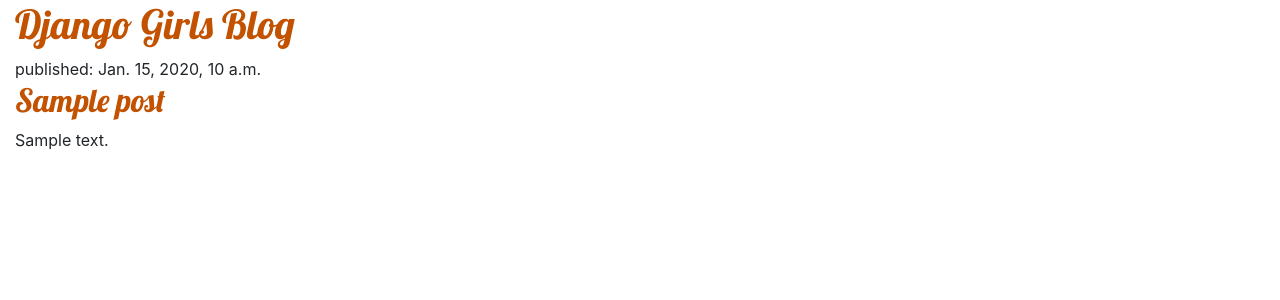
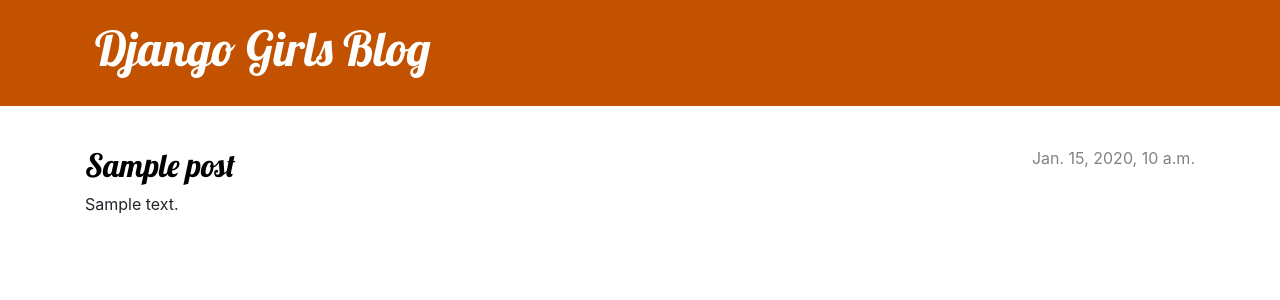
Before and after one commit to harwooddj/my-first-blog, a Django app: page / in a window 1280 px wide. Shown: the top 300 px of the page. Run offline with Django 3.2, Linux system fonts and the light colour scheme; tables that the repository leaves empty hold one stand-in row (values such as "Sample post").

Commit message:
added post detail

```diff
--- a/blog/static/css/blog.css
+++ b/blog/static/css/blog.css
@@ -1,8 +1,70 @@
-h1 a, h2 a {
-    color: #C25100;
-    font-family: 'Lobster';
+.page-header {
+    background-color: #C25100;
+    margin-top: 0;
+    margin-bottom: 40px;
+    padding: 20px 20px 20px 40px;
 }
 
-body {
-    padding-left: 15px;
+.page-header h1,
+.page-header h1 a,
+.page-header h1 a:visited,
+.page-header h1 a:active {
+    color: #ffffff;
+    font-size: 36pt;
+    text-decoration: none;
 }
+
+h1,
+h2,
+h3,
+h4 {
+    font-family: 'Lobster', cursive;
+}
+
+.date {
+    color: #828282;
+}
+
+.save {
+    float: right;
+}
+
+.post-form textarea,
+.post-form input {
+    width: 100%;
+}
+
+.top-menu,
+.top-menu:hover,
+.top-menu:visited {
+    color: #ffffff;
+    float: right;
+    font-size: 26pt;
+    margin-right: 20px;
+}
+
+.post {
+    margin-bottom: 70px;
+}
+
+.post h2 a,
+.post h2 a:visited {
+    color: #000000;
+}
+
+.post > .date,
+.post > .actions {
+    float: right;
+}
+
+.btn-default,
+.btn-default:visited {
+    color: #C25100;
+    background: none;
+    border-color: #C25100;
+}
+
+.btn-default:hover {
+    color: #FFFFFF;
+    background-color: #C25100;
+}
--- /dev/null
+++ b/blog/templates/blog/base.html
@@ -0,0 +1,25 @@
+{% load static %}
+<!DOCTYPE html>
+<html>
+    <head>
+        <link rel="stylesheet" href="https://cdn.jsdelivr.net/npm/bootstrap@4.5.3/dist/css/bootstrap.min.css" integrity="sha384-TX8t27EcRE3e/ihU7zmQxVncDAy5uIKz4rEkgIXeMed4M0jlfIDPvg6uqKI2xXr2" crossorigin="anonymous">
+        <link href="//fonts.googleapis.com/css?family=Lobster&subset=latin,latin-ext" rel="stylesheet" type="text/css">
+        <link rel="stylesheet" href="{% static 'css/blog.css' %}">
+        <title>Django Girls blog</title>
+    </head>
+    <body>
+        <header class="page-header">
+          <div class="container">
+              <h1><a href="/">Django Girls Blog</a></h1>
+          </div>
+        </header>
+        <main class="container">
+            <div class="row">
+                <div class="col">
+                {% block content %}
+                {% endblock %}
+                </div>
+            </div>
+        </main>
+    </body>
+</html>
--- a/blog/templates/blog/post_list.html
+++ b/blog/templates/blog/post_list.html
@@ -1,26 +1,13 @@
-{% load static %}
-<!DOCTYPE html>
-<html>
-    <head>
-        <link rel="stylesheet" href="https://cdn.jsdelivr.net/npm/bootstrap@4.5.3/dist/css/bootstrap.min.css" integrity="sha384-TX8t27EcRE3e/ihU7zmQxVncDAy5uIKz4rEkgIXeMed4M0jlfIDPvg6uqKI2xXr2" crossorigin="anonymous">
-        <link href="//fonts.googleapis.com/css?family=Lobster&subset=latin,latin-ext" rel="stylesheet" type="text/css">
-        <link rel="stylesheet" href="{% static 'css/blog.css' %}">
-        <title>Django Girls blog</title>
-    </head>
-    <body>
-        <header>
-            <h1><a href="/">Django Girls Blog</a></h1>
-        </header>
+{% extends 'blog/base.html' %}
 
-        {% for post in posts %}
-
-            <article>
-                <time>published: {{ post.published_date }}</time>
-                <h2><a href="">{{post.title}}</a></h2>
-                <p>{{ post.text|linebreaksbr }}</p>
-            </article>
-
-        {% endfor %}
-
-    </body>
-</html>
+{% block content %}
+    {% for post in posts %}
+        <article class="post">
+            <time class="date">
+                {{ post.published_date }}
+            </time>
+            <h2><a href="{% url 'post_detail' pk=post.pk %}">{{ post.title }}</a></h2>
+            <p>{{ post.text|linebreaksbr }}</p>
+        </article>
+    {% endfor %}
+{% endblock %}
--- a/blog/urls.py
+++ b/blog/urls.py
@@ -3,5 +3,5 @@ from . import views
 
 urlpatterns = [
     path('', views.post_list, name='post_list'),
-
+    path('post/<int:pk>', views.post_detail, name='post_detail'),
 ]
--- a/blog/views.py
+++ b/blog/views.py
@@ -1,4 +1,4 @@
-from django.shortcuts import render
+from django.shortcuts import render, get_object_or_404
 from django.utils import timezone
 from .models import Post
 
@@ -7,3 +7,7 @@ from .models import Post
 def post_list(request):
     posts = Post.objects.filter(published_date__lte=timezone.now()).order_by('published_date')
     return render(request, 'blog/post_list.html', {'posts':posts})
+
+def post_detail(request, pk):
+    post = get_object_or_404(Post, pk=pk)
+    return render(request, 'blog/post_detail.html', {'post':post})
```
Also changed, not shown: blog/templates/blog/post_detail.html (added, +13 -0 lines).
